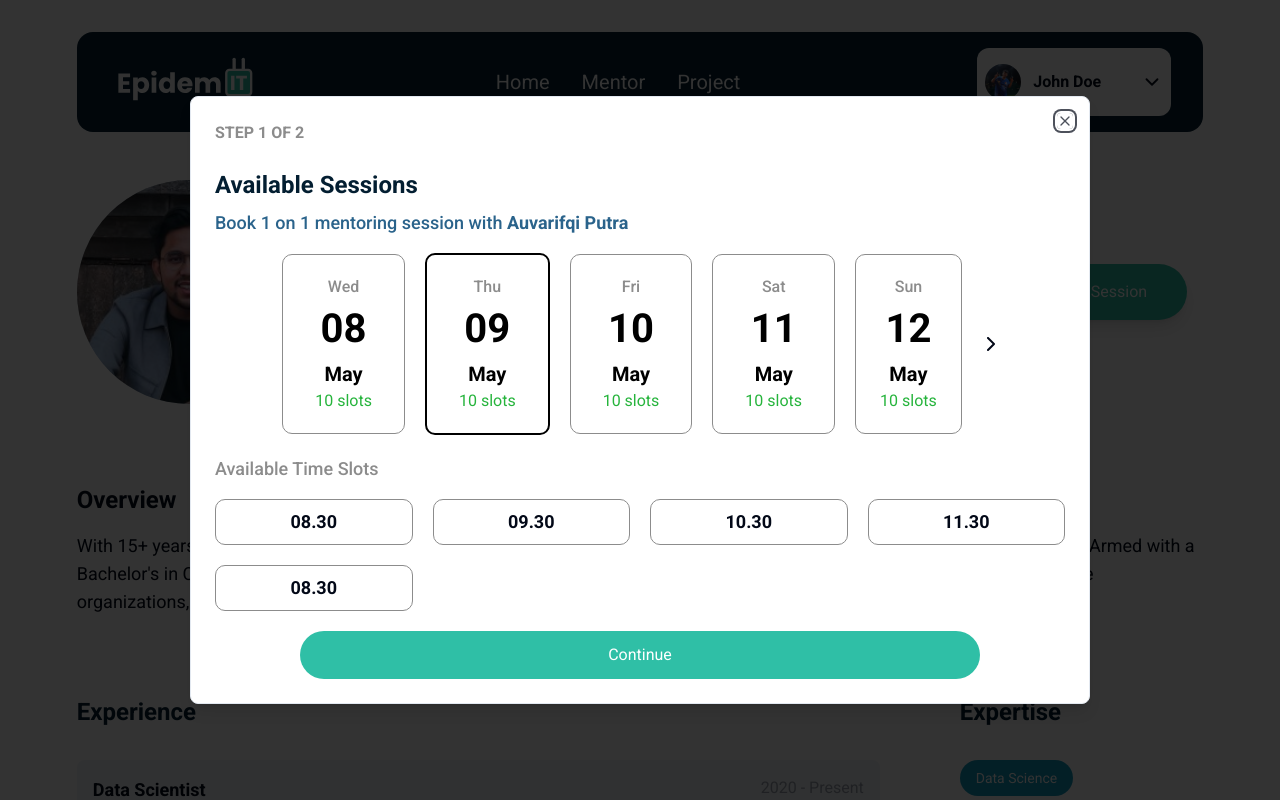
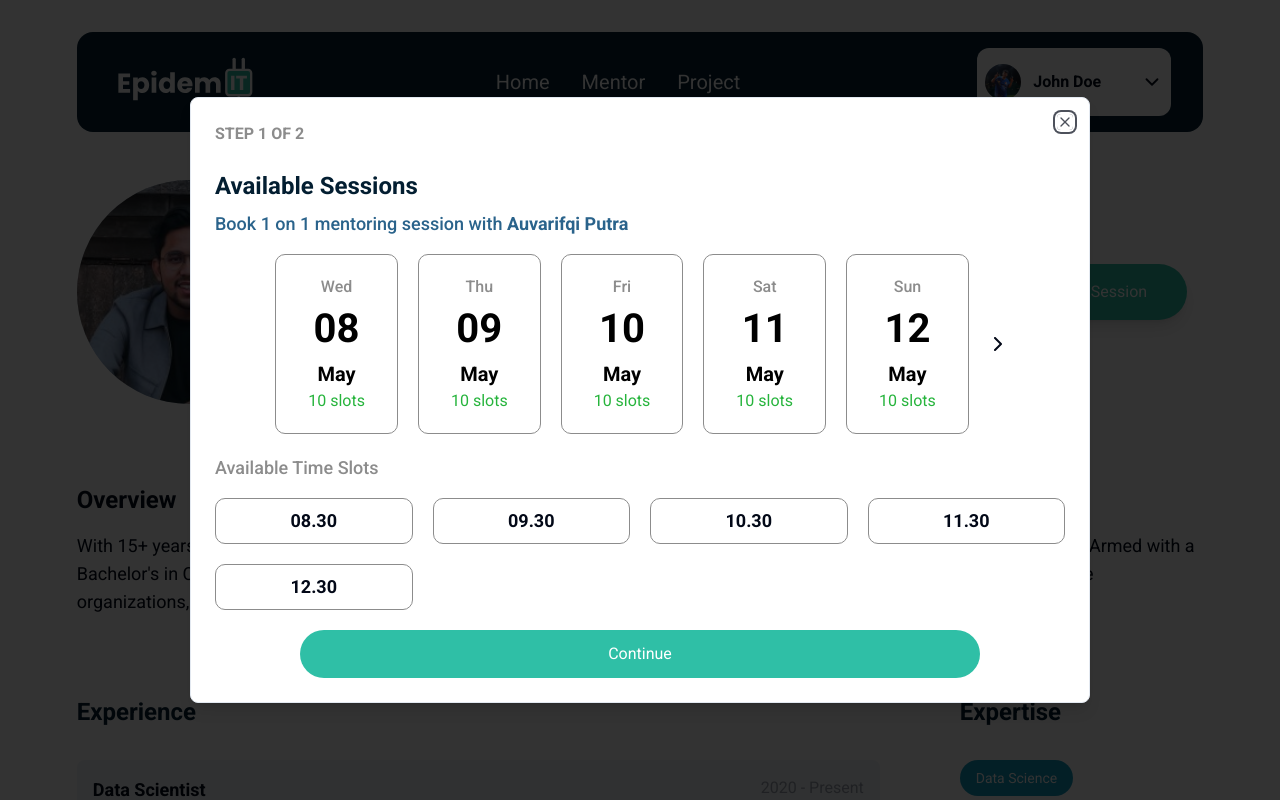
Before and after one commit to epidemIT/EpidemIT-Frontend, a Next.js app: page /mentor/1 in a window 1280 px wide. Both pictures are taken after a click on the button "Book Session". Shown: the top 800 px of the page. Built offline with nearby package versions, Linux system fonts and the light colour scheme.

Commit message:
feat:state mentor  modal

```diff
--- a/src/app/mentor/component/MentorModal.tsx
+++ b/src/app/mentor/component/MentorModal.tsx
@@ -23,7 +23,8 @@ import toast from "react-hot-toast";
 const MentorModal = () => {
   const [modal1, setModal1] = useState(false);
   const [modal2, setModal2] = useState(false);
-  const [selected, setSelected] = useState(false);
+  const [selected, setSelected] = useState<number>();
+  const [date, setDate] = useState<number>();
   const router = useRouter();
 
   return (
@@ -54,31 +55,66 @@ const MentorModal = () => {
               <span className="font-bold text-lg">Auvarifqi Putra</span>
             </h2>
             <div className="grid grid-cols-3 md:flex gap-5 mt-4 items-center justify-center">
-              <div className="flex flex-col justify-between items-center px-8 py-5 border-[1px] border-[#8C8C8C] rounded-[10px]">
+              <div
+                className={`flex flex-col justify-between items-center px-8 py-5 ${
+                  date === 8
+                    ? `border-[2px] border-black`
+                    : `border-[1px] border-[#8C8C8C]`
+                } rounded-[10px]`}
+                onClick={() => setDate(8)}
+              >
                 <p className="text-md text-[#8C8C8C] font-medium">Wed</p>
                 <h1 className="text-black font-bold text-[40px]">08</h1>
                 <h1 className="text-black font-bold text-[20px]">May</h1>
                 <p className="text-md text-[#26B43C]">10 slots</p>
               </div>
-              <div className="flex flex-col justify-between items-center px-8 py-5 border-[2px] border-black rounded-[10px]">
+              <div
+                className={`flex flex-col justify-between items-center px-8 py-5 ${
+                  date === 9
+                    ? `border-[2px] border-black`
+                    : `border-[1px] border-[#8C8C8C]`
+                } rounded-[10px]`}
+                onClick={() => setDate(9)}
+              >
                 <p className="text-md text-[#8C8C8C] font-medium">Thu</p>
                 <h1 className="text-black font-bold text-[40px]">09</h1>
                 <h1 className="text-black font-bold text-[20px]">May</h1>
                 <p className="text-md text-[#26B43C]">10 slots</p>
               </div>
-              <div className="flex flex-col justify-between items-center px-8 py-5 border-[1px] border-[#8C8C8C] rounded-[10px]">
+              <div
+                className={`flex flex-col justify-between items-center px-8 py-5 ${
+                  date === 10
+                    ? `border-[2px] border-black`
+                    : `border-[1px] border-[#8C8C8C]`
+                } rounded-[10px]`}
+                onClick={() => setDate(10)}
+              >
                 <p className="text-md text-[#8C8C8C] font-medium">Fri</p>
                 <h1 className="text-black font-bold text-[40px]">10</h1>
                 <h1 className="text-black font-bold text-[20px]">May</h1>
                 <p className="text-md text-[#26B43C]">10 slots</p>
               </div>
-              <div className="flex flex-col justify-between items-center px-8 py-5 border-[1px] border-[#8C8C8C] rounded-[10px]">
+              <div
+                className={`flex flex-col justify-between items-center px-8 py-5 ${
+                  date === 11
+                    ? `border-[2px] border-black`
+                    : `border-[1px] border-[#8C8C8C]`
+                } rounded-[10px]`}
+                onClick={() => setDate(11)}
+              >
                 <p className="text-md text-[#8C8C8C] font-medium">Sat</p>
                 <h1 className="text-black font-bold text-[40px]">11</h1>
                 <h1 className="text-black font-bold text-[20px]">May</h1>
                 <p className="text-md text-[#26B43C]">10 slots</p>
               </div>
-              <div className="flex flex-col justify-between items-center px-6 py-5 border-[1px] border-[#8C8C8C] rounded-[10px]">
+              <div
+                className={`flex flex-col justify-between items-center px-8 py-5 ${
+                  date === 12
+                    ? `border-[2px] border-black`
+                    : `border-[1px] border-[#8C8C8C]`
+                } rounded-[10px]`}
+                onClick={() => setDate(12)}
+              >
                 <p className="text-md text-[#8C8C8C] font-medium">Sun</p>
                 <h1 className="text-black font-bold text-[40px]">12</h1>
                 <h1 className="text-black font-bold text-[20px]">May</h1>
@@ -91,24 +127,50 @@ const MentorModal = () => {
             </p>
             <div className="grid grid-cols-4 mt-4 gap-5">
               <p
-                onClick={() => setSelected(!selected)}
+                onClick={() => setSelected(830)}
                 className={`${
-                  selected ? "bg-secondary-dark text-white" : "bg-white"
+                  selected === 830 ? "bg-secondary-dark text-white" : "bg-white"
                 } flex py-2 border-[1px] cursor-pointer border-[#8C8C8C] font-bold text-lg justify-center rounded-[10px]`}
               >
                 08.30
               </p>
-              <p className="flex py-2 border-[1px] border-[#8C8C8C] font-bold text-lg justify-center rounded-[10px]">
+              <p
+                onClick={() => setSelected(930)}
+                className={`${
+                  selected === 930 ? "bg-secondary-dark text-white" : "bg-white"
+                } flex py-2 border-[1px] cursor-pointer border-[#8C8C8C] font-bold text-lg justify-center rounded-[10px]`}
+              >
                 09.30
               </p>
-              <p className="flex py-2 border-[1px] border-[#8C8C8C] font-bold text-lg justify-center rounded-[10px]">
+              <p
+                onClick={() => setSelected(1030)}
+                className={`${
+                  selected === 1030
+                    ? "bg-secondary-dark text-white"
+                    : "bg-white"
+                } flex py-2 border-[1px] cursor-pointer border-[#8C8C8C] font-bold text-lg justify-center rounded-[10px]`}
+              >
                 10.30
               </p>
-              <p className="flex py-2 border-[1px] border-[#8C8C8C] font-bold text-lg justify-center rounded-[10px]">
+              <p
+                onClick={() => setSelected(1130)}
+                className={`${
+                  selected === 1130
+                    ? "bg-secondary-dark text-white"
+                    : "bg-white"
+                } flex py-2 border-[1px] cursor-pointer border-[#8C8C8C] font-bold text-lg justify-center rounded-[10px]`}
+              >
                 11.30
               </p>
-              <p className="flex py-2 border-[1px] border-[#8C8C8C] font-bold text-lg justify-center rounded-[10px]">
-                08.30
+              <p
+                onClick={() => setSelected(1230)}
+                className={`${
+                  selected === 1230
+                    ? "bg-secondary-dark text-white"
+                    : "bg-white"
+                } flex py-2 border-[1px] cursor-pointer border-[#8C8C8C] font-bold text-lg justify-center rounded-[10px]`}
+              >
+                12.30
               </p>
             </div>
             <div className="flex justify-center items-center">
@@ -198,7 +260,7 @@ const MentorModal = () => {
               >
                 <p className="text-white">
                   Book Session for{" "}
-                  <span className="font-bold text-md"> 09 May 2024</span>
+                  <span className="font-bold text-md"> {date} May 2024</span>
                 </p>
               </div>
             </div>
```
